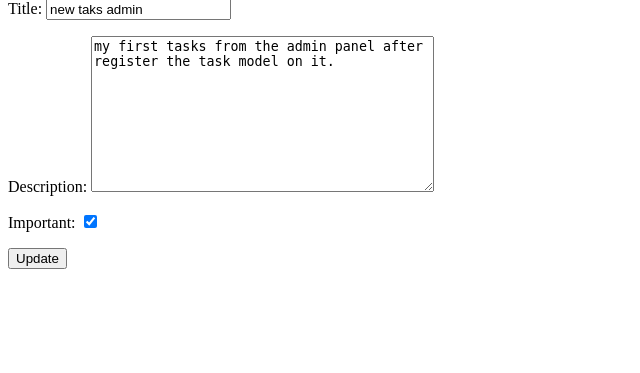
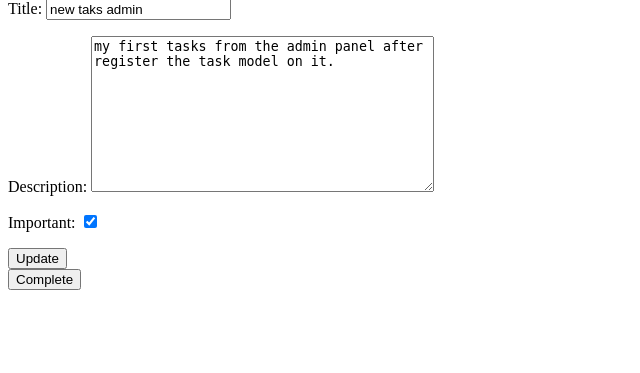
Before and after one commit to vicenteh2o/django-auth-crud, a Django app: page /tasks/1/ in a window 1280 px wide. Shown: the part 169-542 px from the top of the page, without its empty margins (0-640 px from the left). Run offline with Django 5.2, Linux system fonts and the light colour scheme; a user stored in the database is signed in; data comes from the database, SQL or seed files in the repository; both versions use the stored data as it was after the commit.

Commit message:
feat: complet task

```diff
--- a/authcrud/urls.py
+++ b/authcrud/urls.py
@@ -25,6 +25,8 @@ urlpatterns = [
     path('tasks/', views.tasks, name='tasks'),
     path('tasks/create/', views.create_task, name='create_task'),
     path('tasks/<int:task_id>/', views.task_detail, name='task_detail'),
+    path('tasks/<int:task_id>/complete',
+         views.complete_task, name='complete_task'),
     path('logout/', views.signout, name='logout'),
     path('signin/', views.signin, name='signin'),
 ]
--- a/tasks/templates/task_detail.html
+++ b/tasks/templates/task_detail.html
@@ -5,4 +5,9 @@
   {% csrf_token %} {{form.as_p}}
   <button>Update</button>
 </form>
+
+<form action="{% url 'complete_task' task.id %}" method="post">
+  {% csrf_token %}
+  <button>Complete</button>
+</form>
 {% endblock %}
--- a/tasks/templates/tasks.html
+++ b/tasks/templates/tasks.html
@@ -1,5 +1,5 @@
 {%extends "base.html" %} {% block content %}
-<h1>Tasks</h1>
+<h1>Tasks Pending</h1>
 
 <ul>
   {%for task in tasks %}
--- a/tasks/views.py
+++ b/tasks/views.py
@@ -5,6 +5,7 @@ from django.contrib.auth import login, logout, authenticate
 from django.db import IntegrityError
 from .forms import TaskForm
 from .models import Task
+from django.utils import timezone
 # Create your views here.
 
 
@@ -62,6 +63,14 @@ def task_detail(request, task_id):
             return render(request, 'task_detail.html', {'task': task, 'form': form, 'error': 'Bad info'})
 
 
+def complete_task(request, task_id):
+    task = get_object_or_404(Task, pk=task_id, user=request.user)
+    if request.method == 'POST':
+        task.datecompleted = timezone.now()
+        task.save()
+        return redirect('tasks')
+
+
 def signout(request):
     logout(request)
     return redirect('home')
```
Also changed, not shown: db.sqlite3.
